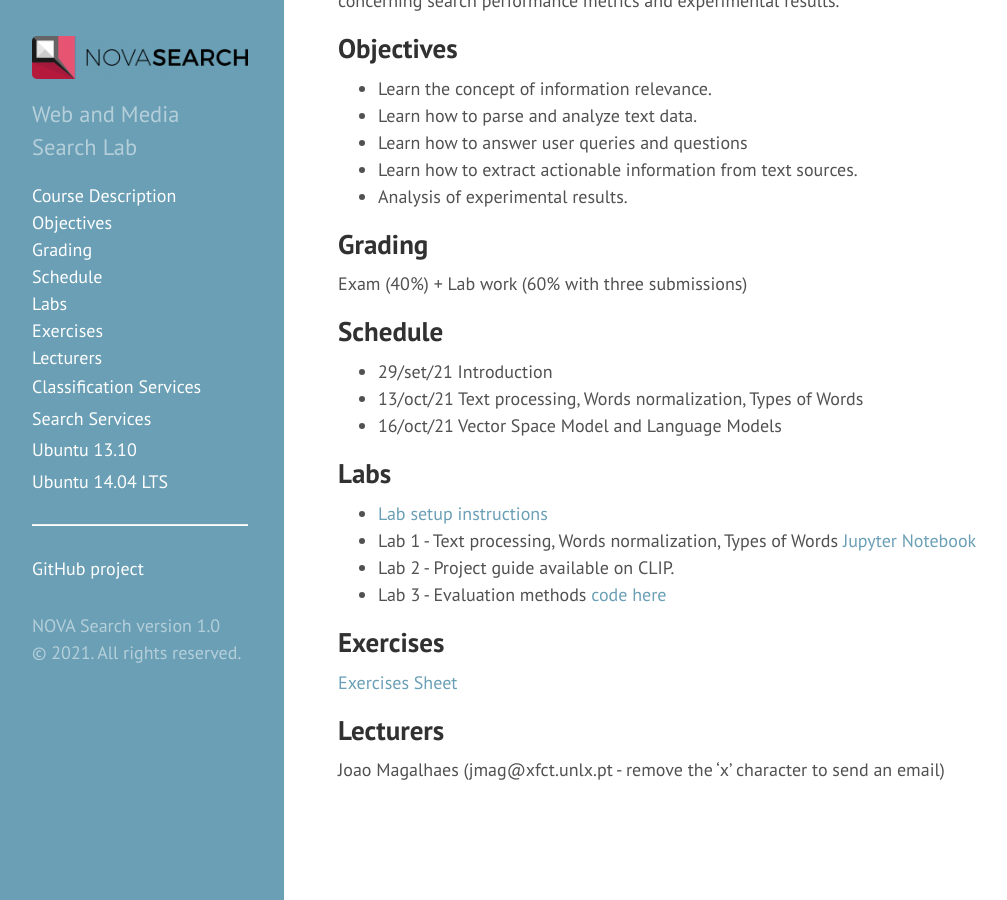
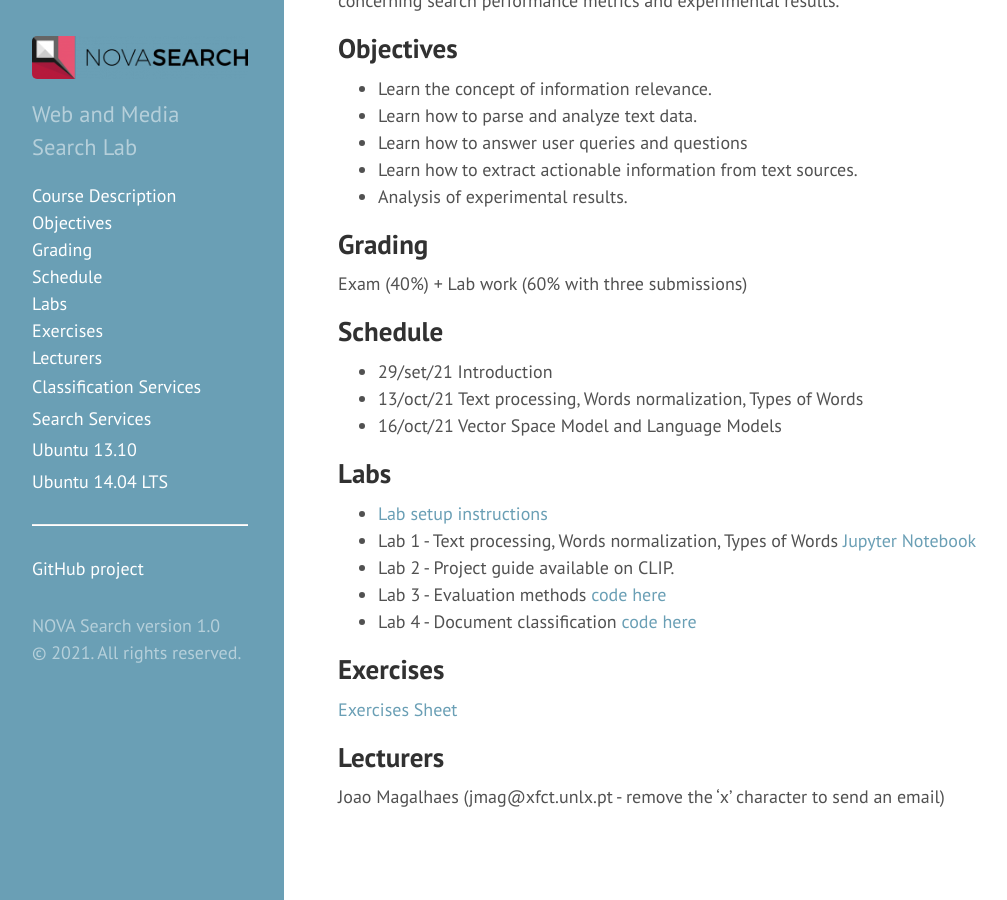
Before and after one commit to novasearch/wiki.novasearch.org, a Jekyll site: the page built from wiki/IR_NLP_2021.md, in a window 1280 px wide and 900 px high, scrolled down 506 px. Shown: the whole window, without its empty margins (4-1011 px from the left). Built offline with Jekyll 4.4.1, drawn with Linux system fonts in a browser that asks for light colours.

Commit message:
Update IR_NLP_2021.md

```diff
--- a/wiki/IR_NLP_2021.md
+++ b/wiki/IR_NLP_2021.md
@@ -31,6 +31,7 @@ Exam (40%) + Lab work (60% with three submissions)
  - Lab 1 - Text processing, Words normalization, Types of Words [Jupyter Notebook](/assets/files/2021labs/basic_text_processing.ipynb)
  - Lab 2 - Project guide available on CLIP.
  - Lab 3 - Evaluation methods [code here](/assets/files/2021labs/eval.zip)
+ - Lab 4 - Document classification [code here](/assets/files/2021labs/movie_reviews_classification.zip)
 
 ## Exercises
 [Exercises Sheet](/assets/files/Exercises.pdf)
```
